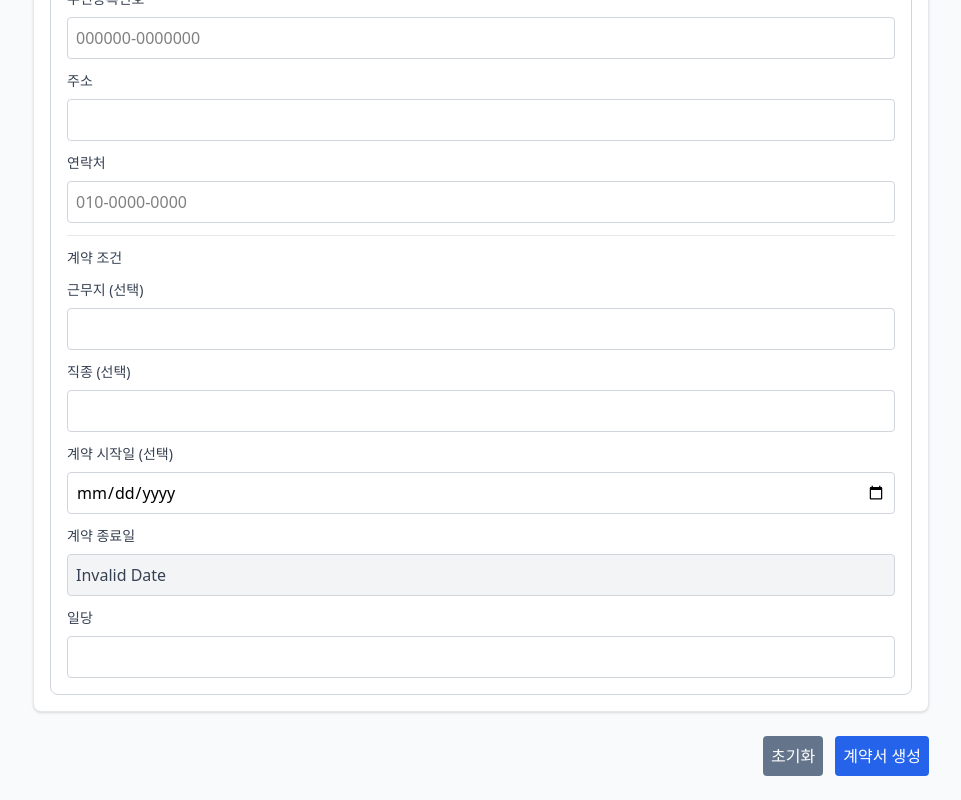
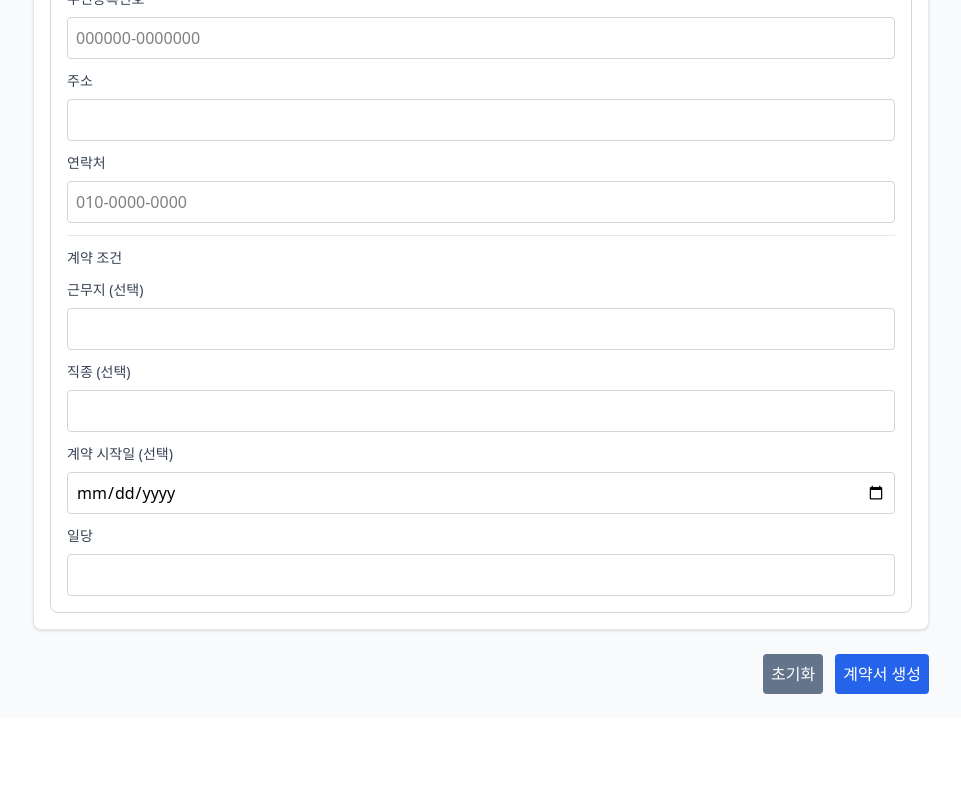
Before and after one commit to blood8879/kanggu-system, a React (Vite) app in the folder kanggu-contract/: page /create-contract in a window 1280 px wide. Shown: the part 931-1731 px from the top of the page, without its empty margins (159-1120 px from the left). After the commit the page ends 1649 px from the top, so only its background shows below. Built offline with nearby package versions, Linux system fonts and the light colour scheme; a web font is replaced by a local one.

Commit message:
계약 종료일 입력 필드 UI에서 완전히 제거
- 계약 종료일은 백그라운드에서 자동 계산만 수행
- UI에서 계약 종료일 표시 제거하여 사용자 혼란 방지
- 계약 시작일만 입력하면 자동으로 그 달의 마지막 날로 계산됨

```diff
--- a/kanggu-contract/src/components/contract/WorkersSection.tsx
+++ b/kanggu-contract/src/components/contract/WorkersSection.tsx
@@ -107,20 +107,6 @@ export const WorkersSection = () => {
               })}
             />
 
-            {/* 계약 종료일 - 자동 계산되어 텍스트로 표시 */}
-            <div className="flex flex-col gap-2">
-              <label className="text-sm font-medium text-gray-700">계약 종료일</label>
-              <div className="px-2 py-2 border border-gray-300 rounded bg-gray-100 text-gray-700">
-                {watchedWorkers?.[index]?.contractEndDate
-                  ? new Date(watchedWorkers[index].contractEndDate!).toLocaleDateString('ko-KR', {
-                      year: 'numeric',
-                      month: 'long',
-                      day: 'numeric',
-                    })
-                  : '계약 시작일을 선택하면 자동으로 설정됩니다'}
-              </div>
-            </div>
-
             <Input
               label="일당"
               type="number"
```
